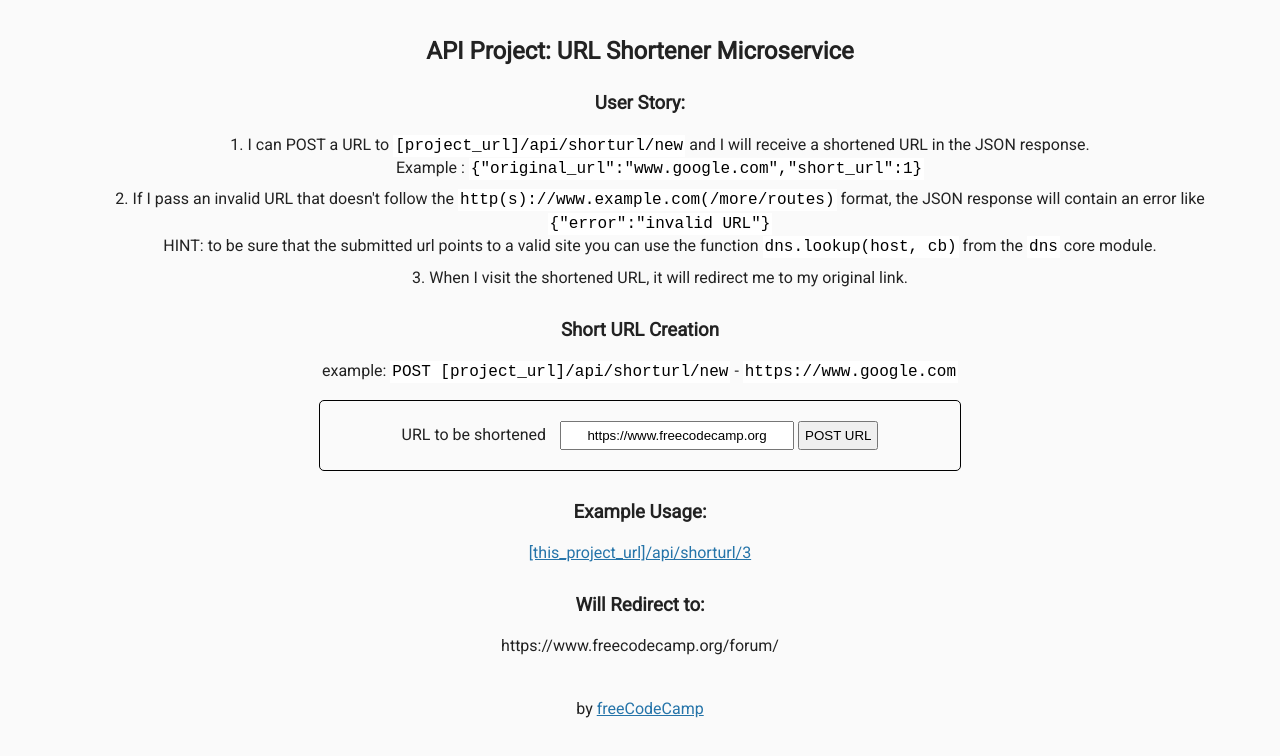
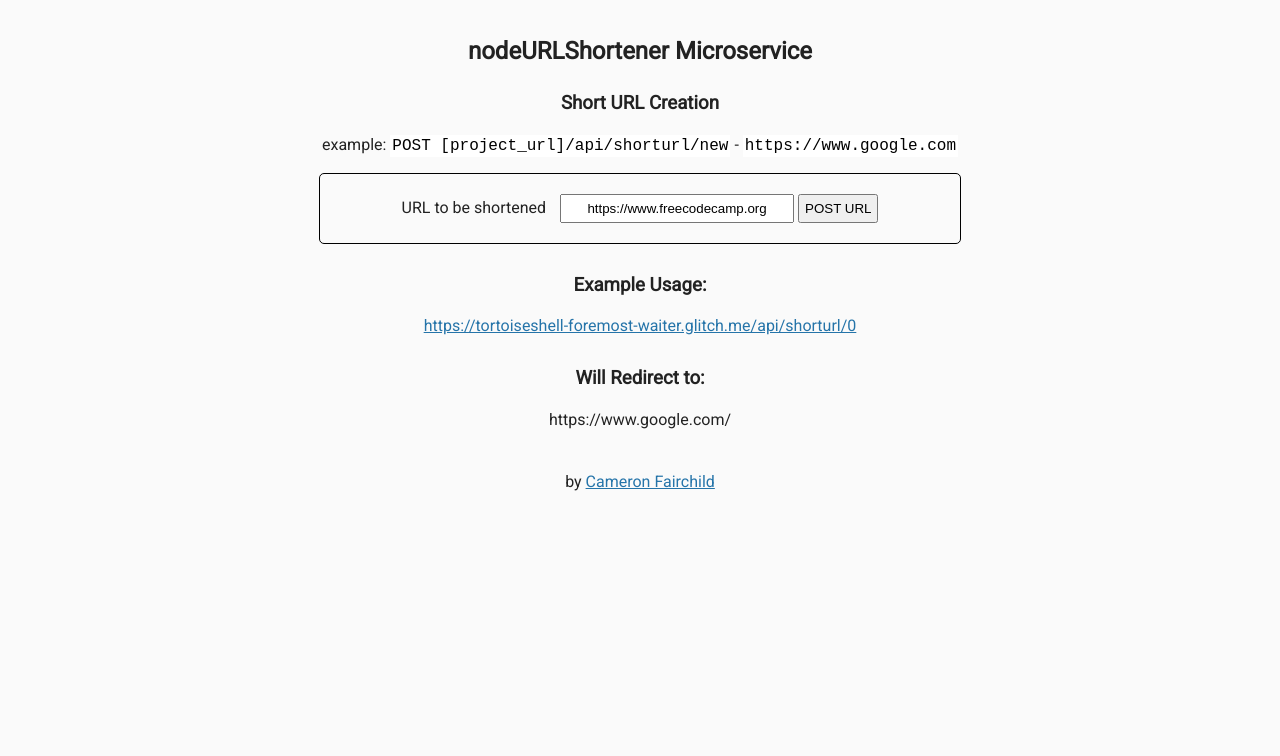
Before and after one commit to Vrim/nodeURLShortener, a website: page views/index.html in a window 1280 px wide. Drawn offline with Linux system fonts and the light colour scheme.

Commit message:
😬💄 Updated with Glitch

```diff
--- a/views/index.html
+++ b/views/index.html
@@ -11,14 +11,8 @@
 
    <body>
       <div class="container">
-        <h2>API Project: URL Shortener Microservice</h2>
-        <h3>User Story: </h3>
-        <ol>
-          <li>I can POST a URL to <code>[project_url]/api/shorturl/new</code> and I will receive a shortened URL in the JSON response.<br>Example : <code>{"original_url":"www.google.com","short_url":1}</code></li>
-          <li>If I pass an invalid URL that doesn't follow the <code>http(s)://www.example.com(/more/routes)</code> format, the JSON response will contain an error like <code>{"error":"invalid URL"}</code><br>
-          HINT: to be sure that the submitted url points to a valid site you can use the function <code>dns.lookup(host, cb)</code> from the <code>dns</code> core module.</li>
-          <li>When I visit the shortened URL, it will redirect me to my original link.</li>
-        </ol>
+        <h2>
+nodeURLShortener Microservice</h2>
 
         <h3>Short URL Creation </h3>
         <p>
@@ -30,16 +24,16 @@
           <input type="submit" value="POST URL">
         </form>
         <h3>Example Usage:</h3>
-        <a href="https://thread-paper.glitch.me/api/shorturl/3">
-          [this_project_url]/api/shorturl/3
+        <a href="https://tortoiseshell-foremost-waiter.glitch.me/api/shorturl/0">
+          https://tortoiseshell-foremost-waiter.glitch.me/api/shorturl/0
         </a>
 
         <h3>Will Redirect to:</h3>
-        <p>https://www.freecodecamp.org/forum/</p>
+        <p>https://www.google.com/</p>
       </div>
       <div class="footer">
         <p>
-          by <a href="https://www.freecodecamp.org">freeCodeCamp</a>
+          by <a href="https://fairchild.dev">Cameron Fairchild</a>
         </p>
       </div>
    </body>
```
Also changed, not shown: server.js (+5 -2 lines), README.md.
